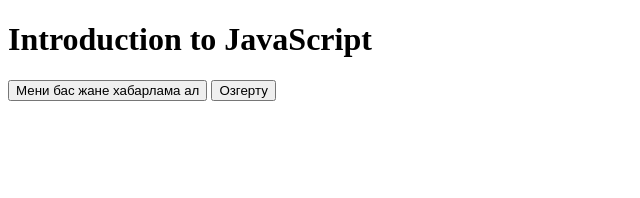
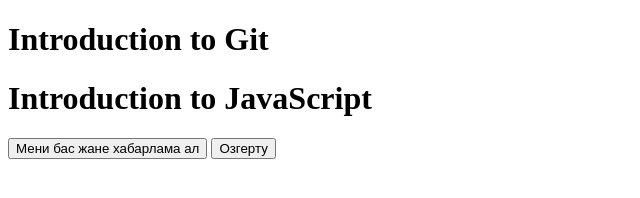
Before and after one commit to Symbat2001/9-Week-1-day-Introduction-to-JS, a plain HTML site: page index.html in a window 1280 px wide. Shown: the whole page, without its empty margins (0-640 px from the left). Drawn offline with Linux system fonts and the light colour scheme.

Commit message:
first commit

```diff
--- a/index.html
+++ b/index.html
@@ -6,6 +6,7 @@
     <title>Document</title>
 </head>
 <body>
+    <h1>Introduction to Git</h1>
     <h1 id="title">Introduction to JavaScript</h1>
     <button onclick="getAlert()">Мени бас жане хабарлама ал</button>
     <button onclick="changeColor">Озгерту</button>
```
